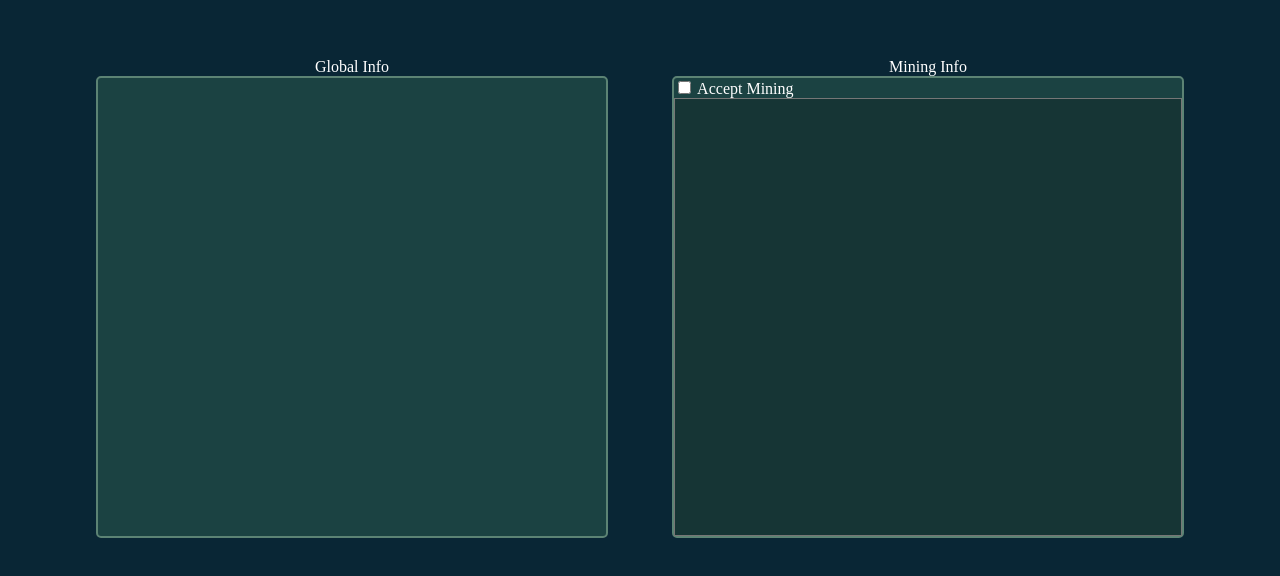
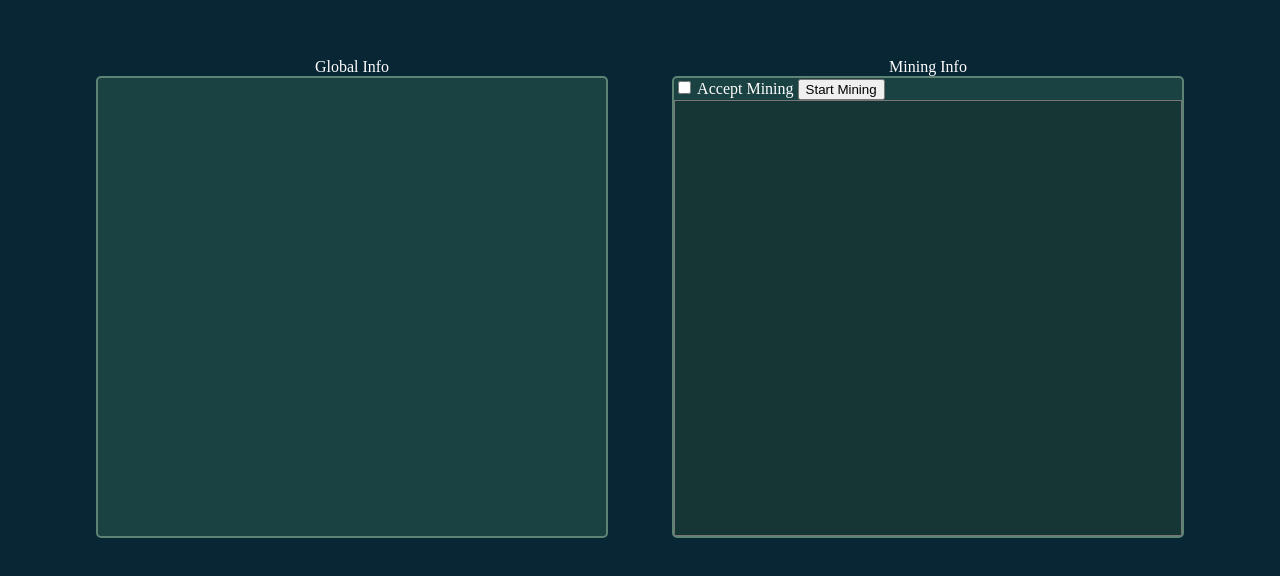
Before and after one commit to aatomu/void-mining, a website: page assets/index.html in a window 1280 px wide. Shown: the part 102-678 px from the top of the page. Drawn offline with Linux system fonts and the light colour scheme.

Commit message:
🚧 仮のmining button

```diff
--- a/assets/index.html
+++ b/assets/index.html
@@ -26,7 +26,10 @@
 	<div class="box">
 		<span class="header">Mining Info</span>
 		<div class="content">
-			<label><input type="checkbox" id="acceptMining"> Accept Mining</label>
+			<div>
+				<label><input type="checkbox" id="acceptMining"> Accept Mining</label>
+				<button onclick="main()">Start Mining</button>
+			</div>
 			<textarea id="mining" class="textarea mining" wrap="off" readonly></textarea>
 		</div>
 	</div>
```
